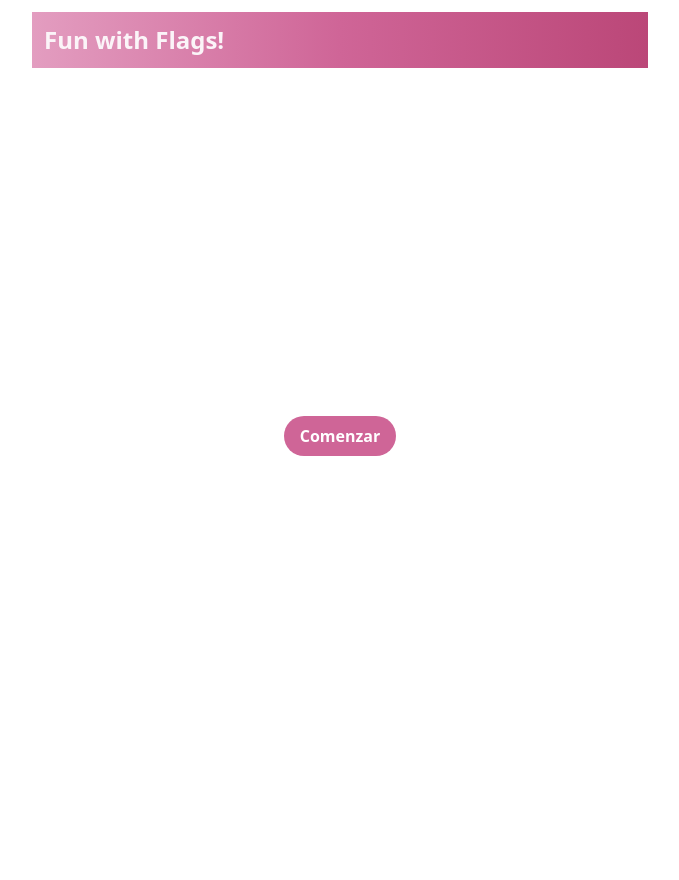
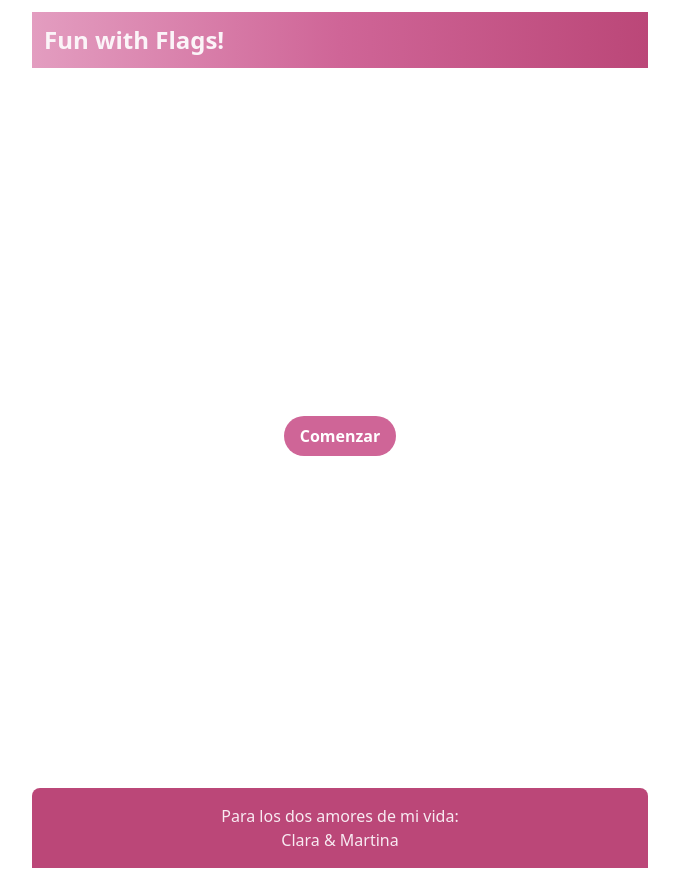
Before and after one commit to CaraRota/Fun-with-Flags-, a React (Vite) app: page / in a window 1280 px wide. Shown: the whole page, without its empty margins (300-979 px from the left). Before the commit the page ends 800 px from the top, so only its background shows below. Built offline with nearby package versions, Linux system fonts and the light colour scheme.

Commit message:
Add footer

```diff
--- a/src/App.jsx
+++ b/src/App.jsx
@@ -1,3 +1,4 @@
+import Footer from './components/footer/Footer'
 import MainPage from './components/MainPage'
 import Navbar from './components/navbar/Navbar'
 
@@ -6,6 +7,7 @@ function App() {
     <main className='max-w-screen-sm mx-auto p-3'>
       <Navbar />
       <MainPage />
+      <Footer />
     </main>
   )
 }
--- /dev/null
+++ b/src/components/footer/Footer.jsx
@@ -0,0 +1,12 @@
+import React from 'react'
+
+const Footer = () => {
+  return (
+    <footer className='bg-kobi-600 text-kobi-100 text-center py-4 px-2 rounded-t-lg'>
+      <p>Para los dos amores de mi vida: </p>
+      <p>Clara & Martina</p>
+    </footer>
+  )
+}
+
+export default Footer
--- a/src/components/game/GameMain.jsx
+++ b/src/components/game/GameMain.jsx
@@ -6,6 +6,7 @@ import Celebration from './Celebration'
 import GameOver from './GameOver'
 import CountryHistory from './CountryHistory'
 import ExplosionAnimation from './ExplosionAnimation'
+import Footer from '../footer/Footer'
 
 const GameMain = ({ handleEndGame }) => {
   const [fourRandomCountries, setFourRandomCountries] = useState([])
```
